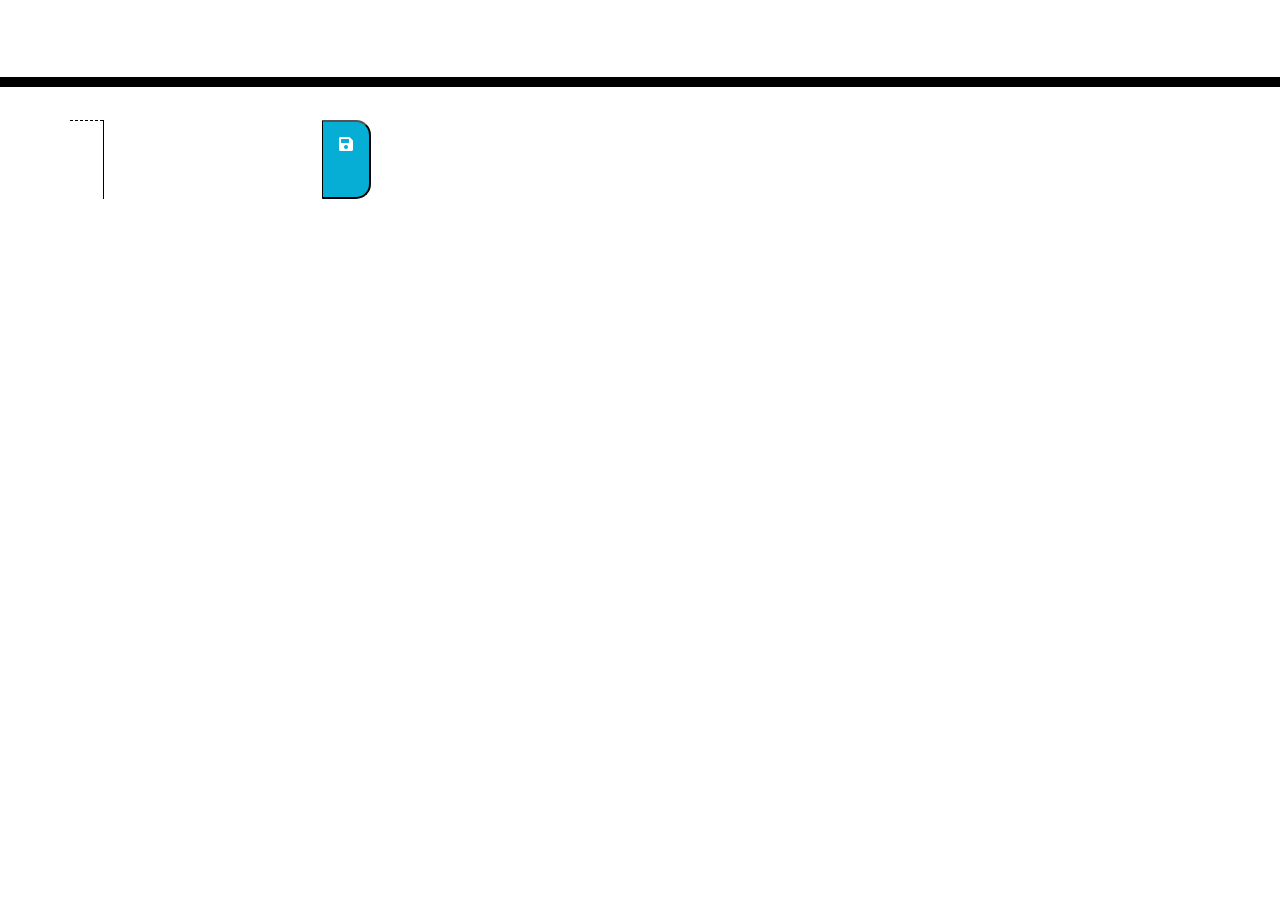
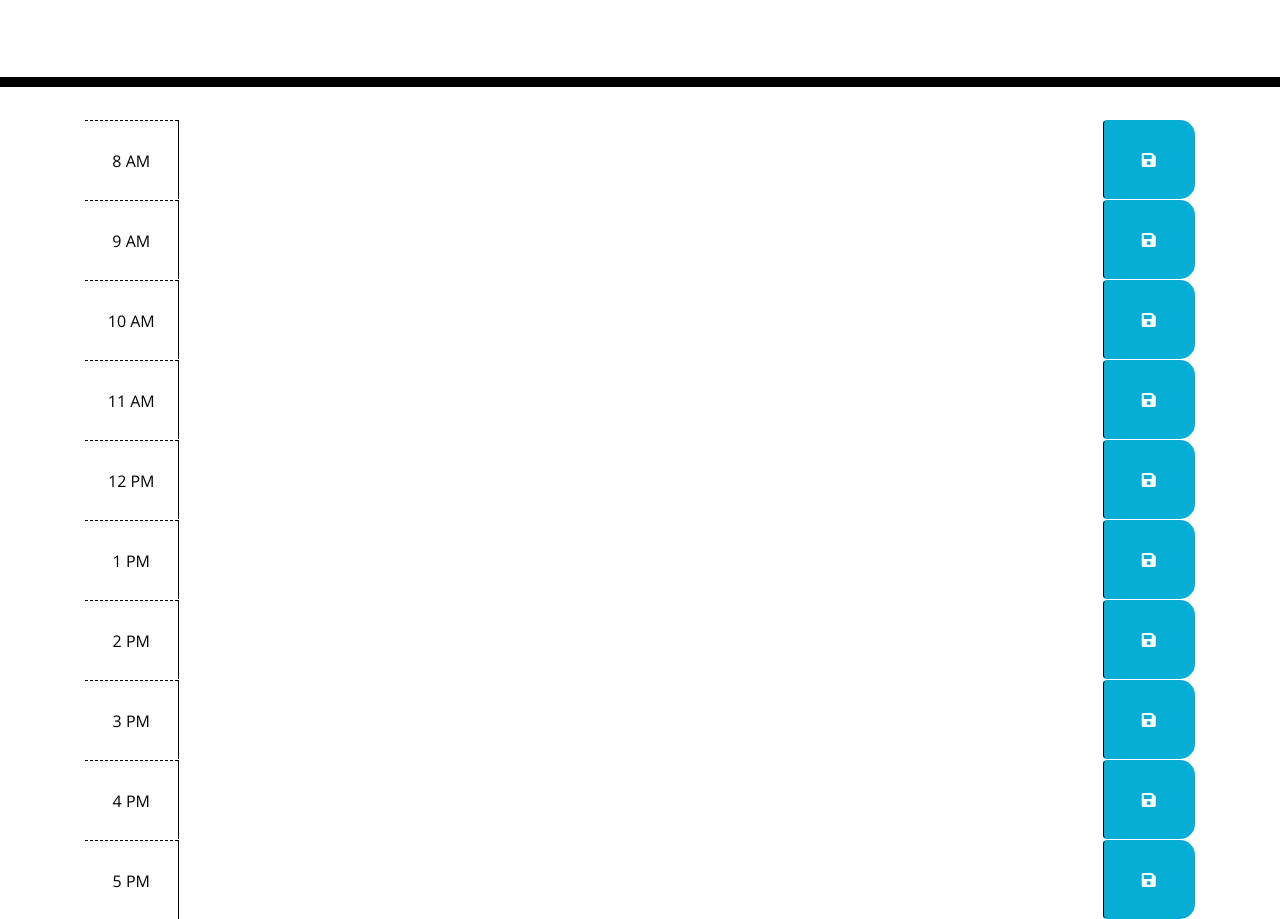
Before and after one commit to akt47/workday, a plain HTML site: page index.html in a window 1280 px wide. Shown: the part 181-1100 px from the top of the page. Before the commit the page ends 800 px from the top, so only its background shows below. Drawn offline with nearby package versions, Linux system fonts and the light colour scheme.

Commit message:
created and assigned id to rows

```diff
--- a/index.html
+++ b/index.html
@@ -31,18 +31,102 @@
     <div class="container">
       <!-- Timeblocks go here -->
 
-      <div class="row timeblock">
-        <div class="hour">
+      <div class="container">
 
-        </div>
-        <textarea class="desciption">
+        <!-- Timeblocks start here -->
 
-        </textarea>
-        <button type="button" class="saveBtn"><i class="fas fa-save"></i>
+        <div id="hour8" class="row time-block">
+                <div class="col-md-1 hour">
+                    8 AM
+                </div>
+                <textarea class="col-md-10 description">
+                </textarea>
+                <button class="btn saveBtn col-md-1"><i class="fas fa-save"></i></button>
+            </div>
 
-        </button></div>
+        <div id="hour9" class="row time-block">
+                <div class="col-md-1 hour">
+                    9 AM
+                </div>
+                <textarea class="col-md-10 description">
+                </textarea>
+                <button class="btn saveBtn col-md-1"><i class="fas fa-save"></i></button>
+            </div>
 
-      </div>
+        <div id="hour10" class="row time-block">
+                <div class="col-md-1 hour">
+                    10 AM
+                </div>
+                <textarea class="col-md-10 description">
+                </textarea>
+                <button class="btn saveBtn col-md-1"><i class="fas fa-save"></i></button>
+            </div>
+
+        <div id="hour10=1" class="row time-block">
+                <div class="col-md-1 hour">
+                    11 AM
+                </div>
+                <textarea class="col-md-10 description">
+                </textarea>
+                <button class="btn saveBtn col-md-1"><i class="fas fa-save"></i></button>
+            </div>
+
+        <div id="hour12" class="row time-block">
+                <div class="col-md-1 hour">
+                    12 PM
+                </div>
+                <textarea class="col-md-10 description">
+                </textarea>
+                <button class="btn saveBtn col-md-1"><i class="fas fa-save"></i></button>
+            </div>
+
+        <div id="hour13" class="row time-block">
+                <div class="col-md-1 hour">
+                    1 PM
+                </div>
+                <textarea class="col-md-10 description">
+                </textarea>
+                <button class="btn saveBtn col-md-1"><i class="fas fa-save"></i></button>
+            </div>
+
+        <div id="hour14" class="row time-block">
+                <div class="col-md-1 hour">
+                    2 PM
+                </div>
+                <textarea class="col-md-10 description">
+                </textarea>
+                <button class="btn saveBtn col-md-1"><i class="fas fa-save"></i></button>
+            </div>
+
+        <div id="hour15" class="row time-block">
+                <div class="col-md-1 hour">
+                    3 PM
+                </div>
+                <textarea class="col-md-10 description">
+                </textarea>
+                <button class="btn saveBtn col-md-1"><i class="fas fa-save"></i></button>
+            </div>
+
+        <div id="hour16" class="row time-block">
+                <div class="col-md-1 hour">
+                    4 PM
+                </div>
+                <textarea class="col-md-10 description">
+                </textarea>
+                <button class="btn saveBtn col-md-1"><i class="fas fa-save"></i></button>
+            </div>
+
+        <div id="hour17" class="row time-block">
+                <div class="col-md-1 hour">
+                    5 PM
+                </div>
+                <textarea class="col-md-10 description">
+                </textarea>
+                <button class="btn saveBtn col-md-1"><i class="fas fa-save"></i></button>
+            </div>
+
+
+
     </div>
 
     <script src="https://code.jquery.com/jquery-3.4.1.min.js"></script>
```
